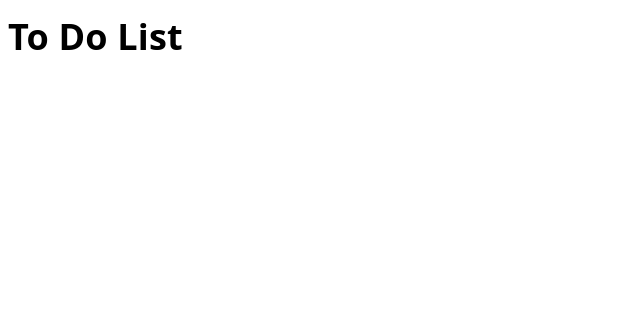
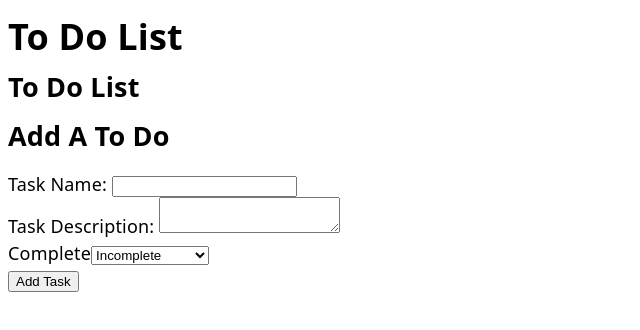
Before and after one commit to irishmaiden18/4-react-to-do-list, a React (Vite) app: page / in a window 1280 px wide. Shown: the top 330 px of the page, without its empty margins (0-640 px from the left). Built offline with nearby package versions, Linux system fonts and the light colour scheme.

Commit message:
adds basic ToDoList functionality

```diff
--- a/src/App.jsx
+++ b/src/App.jsx
@@ -1,10 +1,22 @@
+import { useState } from "react"
+import ToDoDisplayList from "./components/ToDoDisplayList"
+import ToDoForm from "./components/ToDoForm"
 
 function App() {
 
+  // set up list to track ToDos
+  const [toDos, setToDos] = useState([])
+
+  // function to add a ToDo
+  const addToDo = (toDo) => {
+    setToDos([...toDos, toDo])
+  }
 
   return (
     <>
       <h1>To Do List</h1>
+      <ToDoDisplayList toDos={toDos}/>
+      <ToDoForm addToDo={addToDo}/>
     </>
   )
 }
--- /dev/null
+++ b/src/components/ToDoDisplayItem.jsx
@@ -0,0 +1,12 @@
+
+const ToDoDisplayItem = ({toDo}) => {
+  return (
+    <>
+        <h3>{toDo.task}</h3>
+        <p>{toDo.taskDescription}</p>
+        {toDo.completed && <h5>Completed!</h5>}
+    </>
+  )
+}
+
+export default ToDoDisplayItem
--- /dev/null
+++ b/src/components/ToDoDisplayList.jsx
@@ -0,0 +1,16 @@
+import ToDoDisplayItem from "./ToDoDisplayItem"
+
+const ToDoDisplayList = ({toDos}) => {
+  return (
+    <>
+        <h2>To Do List</h2>
+        {toDos.map((toDo) => (
+            <ol key={toDo.id}>
+                <li><ToDoDisplayItem toDo={toDo}/></li>
+            </ol>
+        ))}
+    </>
+  )
+}
+
+export default ToDoDisplayList
--- /dev/null
+++ b/src/components/ToDoForm.jsx
@@ -0,0 +1,83 @@
+import { useState } from "react"
+
+const ToDoForm = ({addToDo}) => {
+
+    const defaultTask = {
+        id: "",
+        task: "",
+        taskDescription: "",
+        completed: false
+    }
+
+    const [taskData, setTaskData] = useState(defaultTask)
+    // const [task, setTask] = useState("")
+    // const [taskDescription, setTaskDescription] = useState("")
+    // const [completed, setCompleted] = useState("")
+
+    const handleChange = (event) => {
+        const {name, value} = event.target
+        const updatedTaskData = {
+            ...taskData,
+            [name]: value
+        }
+
+        setTaskData(updatedTaskData)
+        // console.log("change called")
+    }
+
+    const handleSubmit = (event) => {
+        event.preventDefault()
+
+        const newTask = {
+            id: Date.now(),
+            task: taskData.task,
+            taskDescription: taskData.taskDescription,
+            completed: taskData.completed
+        }
+        // console.log("taskData.completed" + taskData.completed)
+        addToDo(newTask)
+
+        setTaskData(defaultTask)
+        // console.log("submit called")
+    }
+
+  return (
+    <>
+        <h2>Add A To Do</h2>
+        <form onSubmit={handleSubmit}>
+            <div>
+                <label>Task Name: </label>
+                <input
+                    type="text"
+                    name="task"
+                    value={taskData.task}
+                    onChange={handleChange}
+                />
+            </div>
+            <div>
+                <label>Task Description: </label>
+                <textarea
+                    name="taskDescription"
+                    value={taskData.taskDescription}
+                    onChange={handleChange}
+                ></textarea>
+            </div>
+            <div>
+                <label>Complete</label>
+                <select
+                    name="completed"
+                    value={taskData.completed}
+                    onChange={handleChange}
+                >
+                    <option value="">Select an option</option>
+                    <option value="true">Complete</option>
+                    <option value="false">Incomplete</option>
+                </select>
+            </div>
+            <button>Add Task</button>
+        </form>
+    </>
+  )
+}
+
+export default ToDoForm
```
